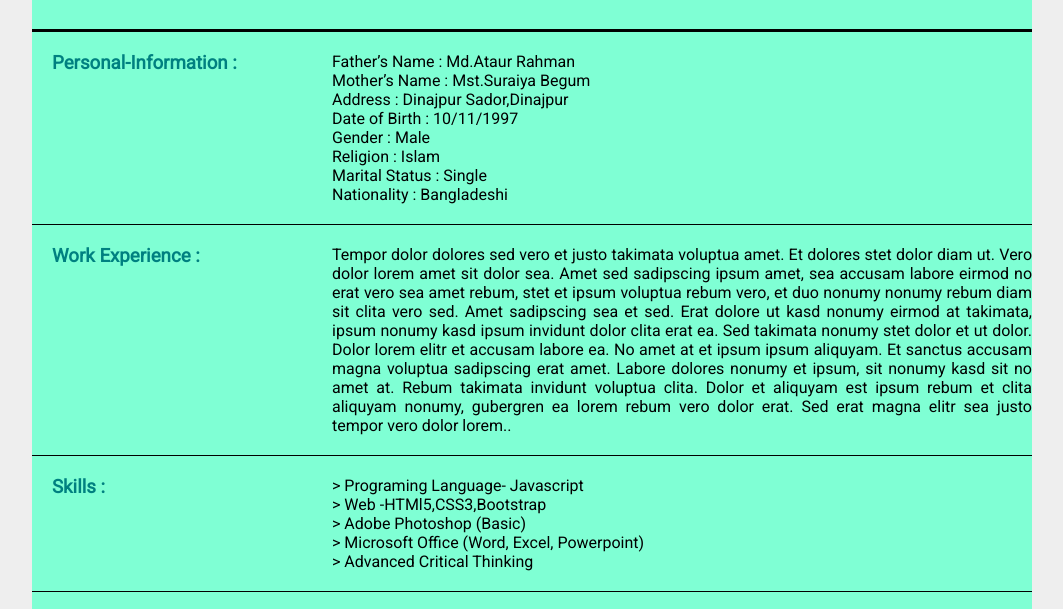
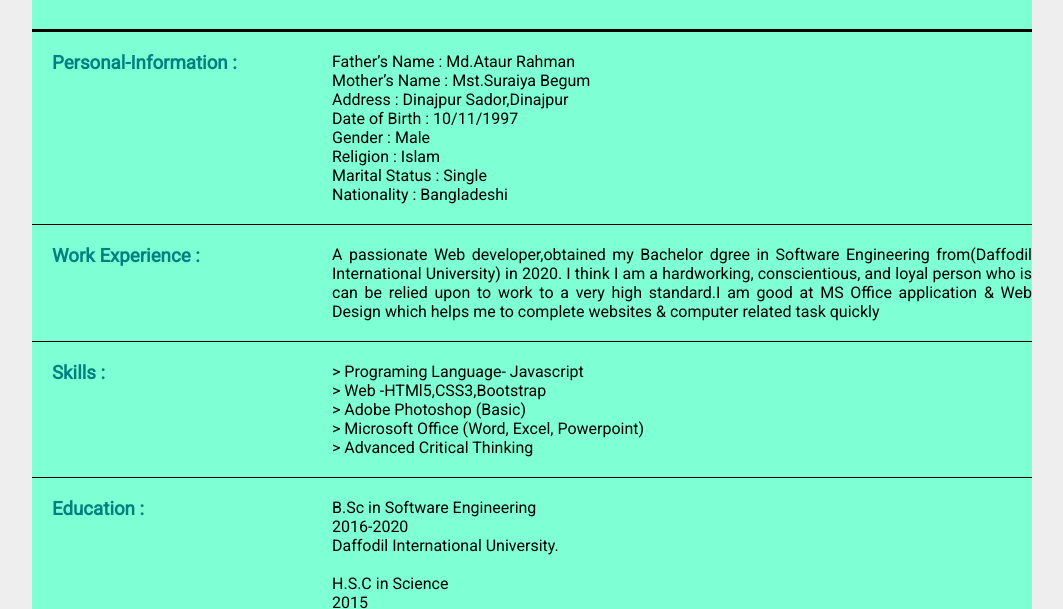
Before and after one commit to AbdusSobur131/projectCV, a plain HTML site: page index.html in a window 1280 px wide. Shown: the part 169-778 px from the top of the page, without its empty margins (108-1171 px from the left). Drawn offline with Linux system fonts and the light colour scheme.

Commit message:
Update index.html

```diff
--- a/index.html
+++ b/index.html
@@ -66,7 +66,7 @@
 
                     </div>
                     <div class="div-right">
-                     Tempor dolor dolores sed vero et justo takimata voluptua amet. Et dolores stet dolor diam ut. Vero dolor lorem amet sit dolor sea. Amet sed sadipscing ipsum amet, sea accusam labore eirmod no erat vero sea amet rebum, stet et ipsum voluptua rebum vero, et duo nonumy nonumy rebum diam sit clita vero sed. Amet sadipscing sea et sed. Erat dolore ut kasd nonumy eirmod at takimata, ipsum nonumy kasd ipsum invidunt dolor clita erat ea. Sed takimata nonumy stet dolor et ut dolor. Dolor lorem elitr et accusam labore ea. No amet at et ipsum ipsum aliquyam. Et sanctus accusam magna voluptua sadipscing erat amet. Labore dolores nonumy et ipsum, sit nonumy kasd sit no amet at. Rebum takimata invidunt voluptua clita. Dolor et aliquyam est ipsum rebum et clita aliquyam nonumy, gubergren ea lorem rebum vero dolor erat. Sed erat magna elitr sea justo tempor vero dolor lorem..
+                    A passionate Web developer,obtained my Bachelor dgree in Software Engineering from(Daffodil International University) in 2020. I think I am a hardworking, conscientious, and loyal person who is can be relied upon to work to a very high standard.I am good at MS Office application & Web Design which helps me to complete websites & computer related task quickly
                     </div>
 
                 </div>
```
